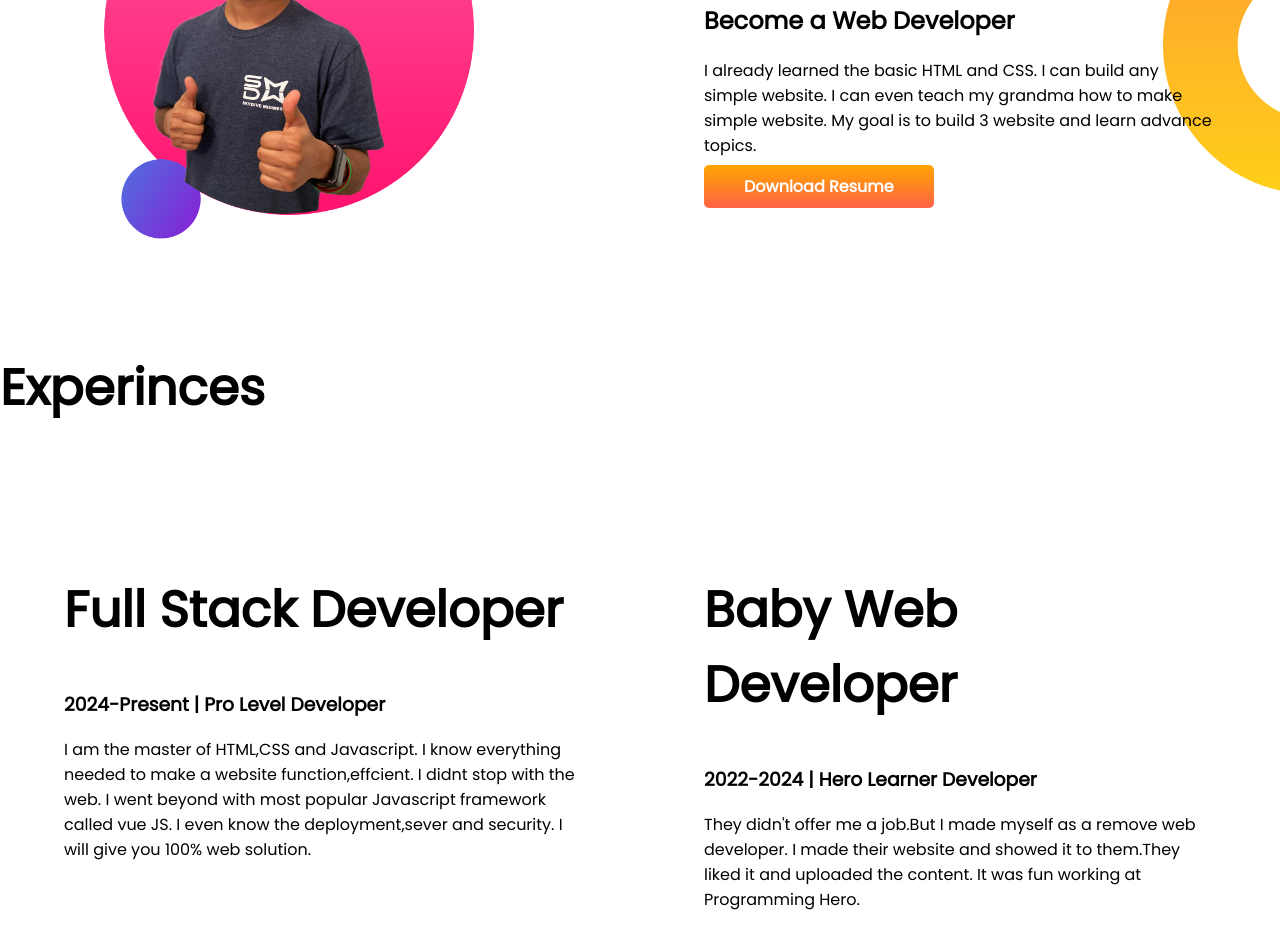
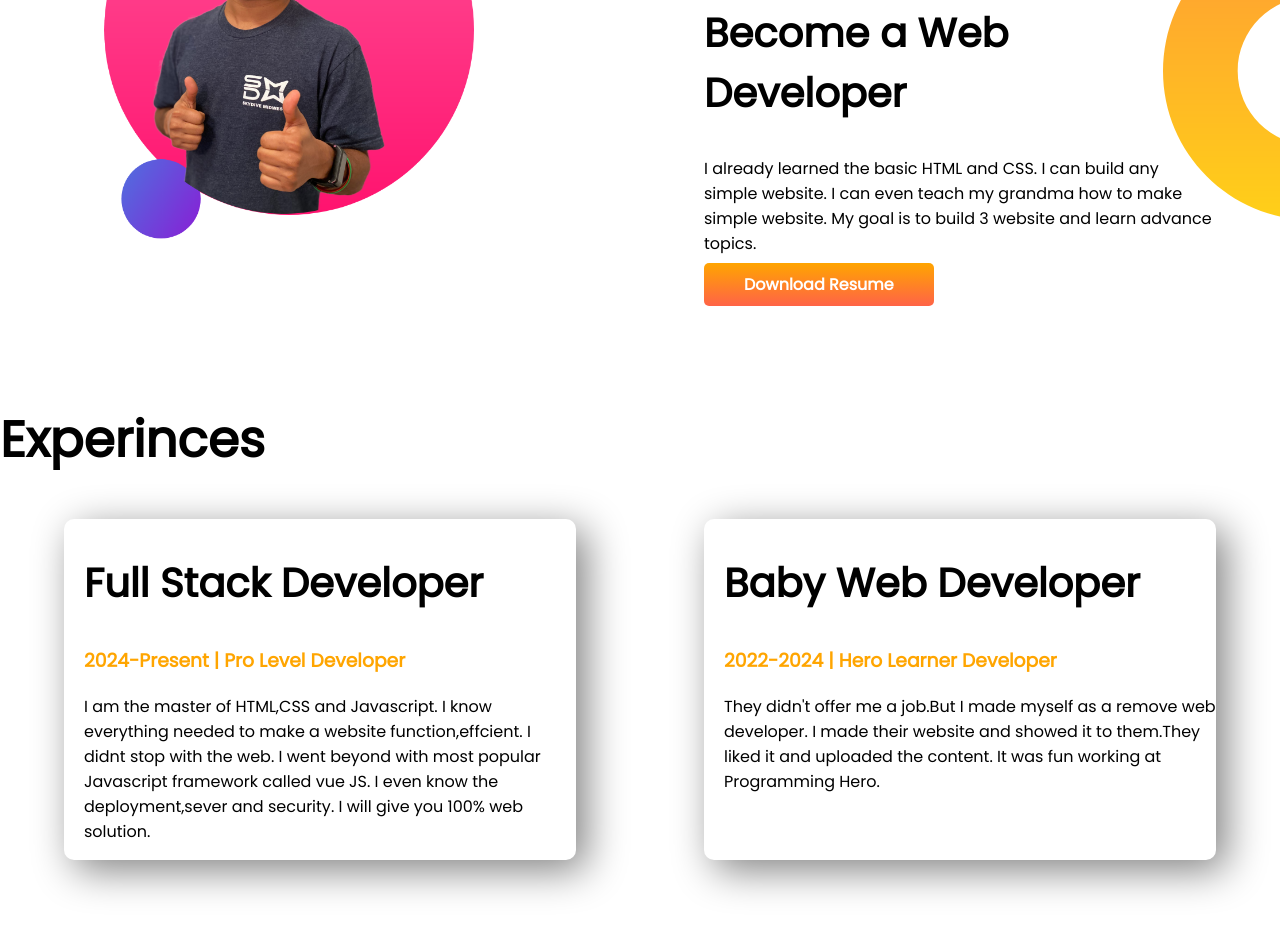
Before and after one commit to Tanim-Bin-Aziz/dev-p, a plain HTML site: page index.html in a window 1280 px wide. Shown: the part 810-1758 px from the top of the page. Drawn offline with Linux system fonts and the light colour scheme.

Commit message:
new style added

```diff
--- a/index.html
+++ b/index.html
@@ -50,18 +50,18 @@
     <section class="exp-area">
         <h1>Experinces</h1>
         <div class="flexible-container">
-            <div class="half-width">
-                <h1>Full Stack Developer</h1>
-                <h3>2024-Present | Pro Level Developer</h3>
+            <div class="exp-item">
+                <h2>Full Stack Developer</h2>
+                <h3 class="peter-color">2024-Present | Pro Level Developer</h3>
                 <p>
                     I am the master of HTML,CSS and Javascript. I know everything needed to make a website
                     function,effcient. I didnt stop with the web. I went beyond with most popular Javascript framework
                     called vue JS. I even know the deployment,sever and security. I will give you 100% web solution.
                 </p>
             </div>
-            <div class="half-width">
-                <h1>Baby Web Developer</h1>
-                <h3>
+            <div class="exp-item">
+                <h2>Baby Web Developer</h2>
+                <h3 class="peter-color">
                     2022-2024 | Hero Learner Developer</h3>
                 <p>
                     They didn't offer me a job.But I made myself as a remove web developer. I made their website and
--- a/style.css
+++ b/style.css
@@ -5,6 +5,10 @@
 
 h1 {
     font-size: 50px;
+}
+
+h2 {
+    font-size: 40px;
 }
 
 .peter-color {
@@ -19,6 +23,7 @@
 .half-width {
     width: 50%;
     padding: 5%;
+
 }
 
 .half-width img {
@@ -47,3 +52,12 @@
     background-position: right;
     margin: 0px;
 }
+
+.exp-item {
+    width: 40%;
+    margin-left: 5%;
+    margin-right: 5%;
+    padding-left: 20px;
+    border-radius: 10px;
+    box-shadow: 10px 10px 40px grey;
+}
```
